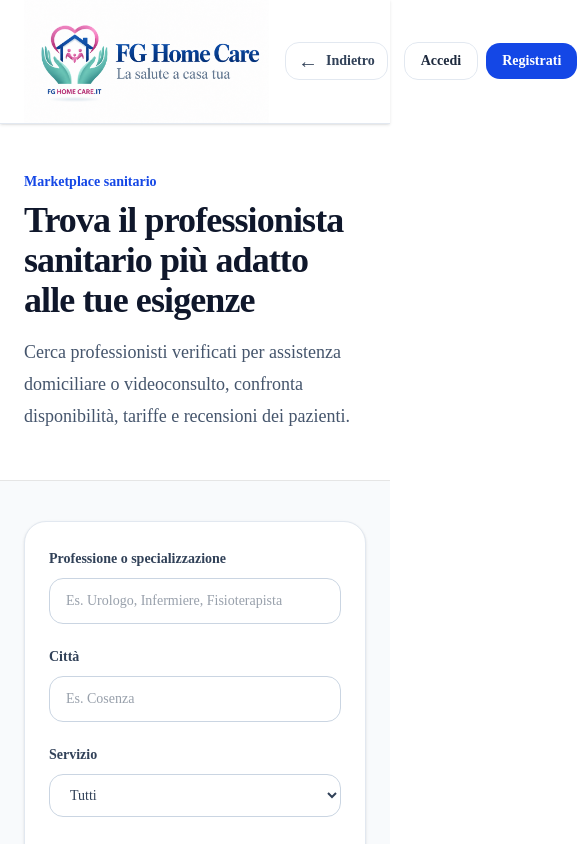
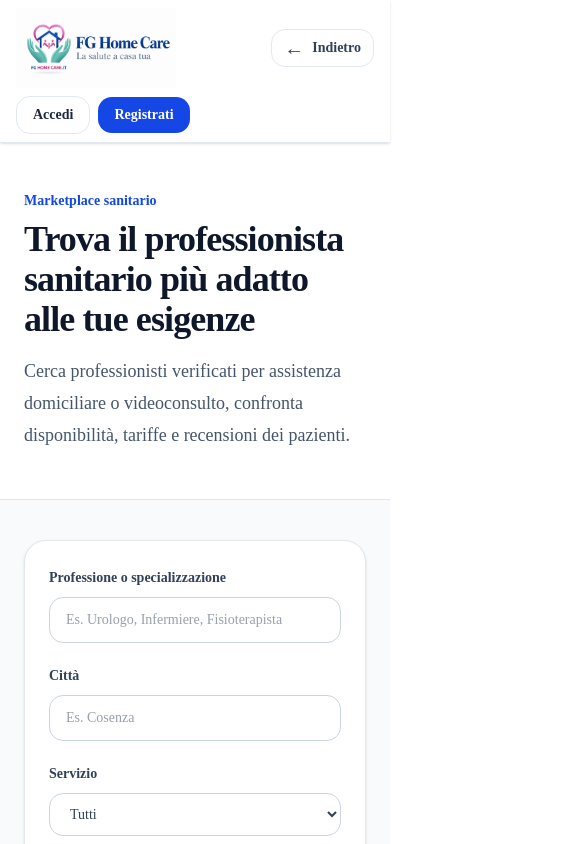
Before and after one commit to Francescogenovese9-oss/fg-home-care, a Next.js app: page /professionisti in a window 390 px wide. Shown: the top 844 px of the page, 577 px wide, since content can reach past the window. Built offline with nearby package versions, Linux system fonts and the light colour scheme; no server answers; the database is empty.

Commit message:
Align logo left, back control center and access links right responsively

```diff
--- a/components/layout/GlobalBrandBackBar.tsx
+++ b/components/layout/GlobalBrandBackBar.tsx
@@ -16,10 +16,10 @@ export default function GlobalBrandBackBar(){
   }
  }
  return <div className="sticky top-0 z-[60] border-b border-slate-200 bg-white/95 shadow-sm backdrop-blur" aria-label="Navigazione FG Home Care">
-  <div className="mx-auto flex min-h-[104px] max-w-7xl items-center justify-between gap-4 px-6">
-   <div className="flex items-center gap-4"><button type="button" onClick={goBack} aria-label="Torna alla pagina precedente" className="inline-flex items-center gap-2 rounded-xl border border-slate-200 px-3 py-2 text-sm font-semibold text-slate-700 hover:bg-slate-100 focus-visible:outline focus-visible:outline-2 focus-visible:outline-blue-600"><span aria-hidden="true" className="text-xl leading-none">←</span><span>Indietro</span></button></div>
-   <Link href="/" aria-label="FG Home Care - vai alla homepage" className="order-first inline-flex shrink-0 items-center"><Image src="/images/logo.png" alt="FG Home Care" width={300} height={110} priority className="h-auto w-[245px] object-contain lg:w-[275px]"/></Link>
-   <div className="flex shrink-0 items-center gap-2"><Link href="/login" className="rounded-xl border border-slate-200 px-4 py-2 text-sm font-semibold text-slate-800 hover:bg-slate-50">Accedi</Link><Link href="/register" className="rounded-xl bg-blue-700 px-4 py-2 text-sm font-semibold text-white hover:bg-blue-800">Registrati</Link></div>
+  <div className="mx-auto flex min-h-[104px] max-w-7xl flex-wrap items-center justify-between gap-2 px-4 py-2 sm:flex-nowrap sm:gap-4 sm:px-6">
+   <div className="order-2 flex items-center gap-4"><button type="button" onClick={goBack} aria-label="Torna alla pagina precedente" className="inline-flex items-center gap-2 rounded-xl border border-slate-200 px-3 py-2 text-sm font-semibold text-slate-700 hover:bg-slate-100 focus-visible:outline focus-visible:outline-2 focus-visible:outline-blue-600"><span aria-hidden="true" className="text-xl leading-none">←</span><span>Indietro</span></button></div>
+   <Link href="/" aria-label="FG Home Care - vai alla homepage" className="order-1 inline-flex shrink-0 items-center"><Image src="/images/logo.png" alt="FG Home Care" width={300} height={110} priority className="h-auto w-[160px] object-contain sm:w-[245px] lg:w-[275px]"/></Link>
+   <div className="order-3 flex shrink-0 items-center gap-2"><Link href="/login" className="rounded-xl border border-slate-200 px-4 py-2 text-sm font-semibold text-slate-800 hover:bg-slate-50">Accedi</Link><Link href="/register" className="rounded-xl bg-blue-700 px-4 py-2 text-sm font-semibold text-white hover:bg-blue-800">Registrati</Link></div>
   </div>
  </div>;
 }
```
